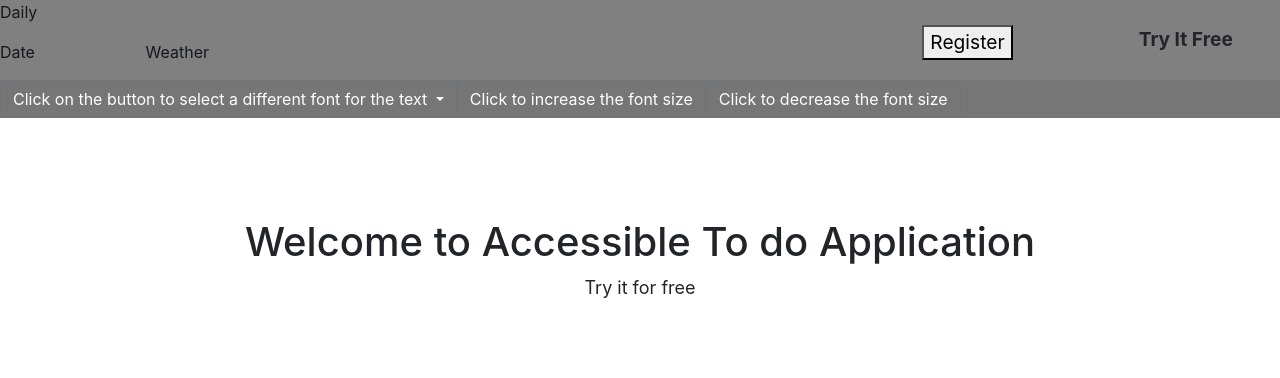
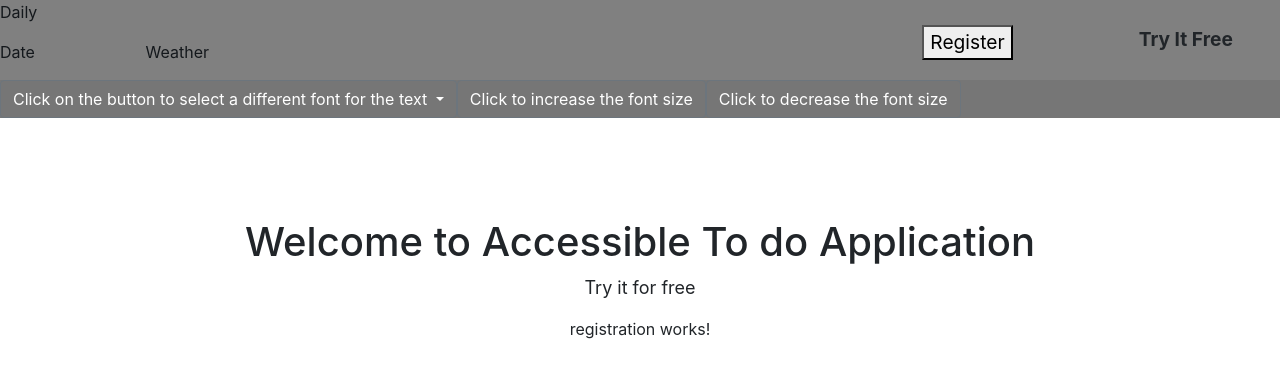
Before and after one commit to 0127JavaUSF/AccessibleTodoList-Front_End, an Angular app in the folder Accessibility-Todo-List/: page /registration in a window 1280 px wide. Before the commit this address led to /. Shown: the top 378 px of the page. Built offline with nearby package versions, Linux system fonts and the light colour scheme.

Commit message:
Fixed Register button

```diff
--- a/Accessibility-Todo-List/src/app/app-routing.module.ts
+++ b/Accessibility-Todo-List/src/app/app-routing.module.ts
@@ -6,6 +6,7 @@ import { TodoListItemComponent } from './components/todo-list-item/todo-list-ite
 import { ItemComponent } from './components/item/item.component';
 import { CreateListComponent } from './components/create-list/create-list.component';
 import { CreateItemComponent } from './components/create-item/create-item.component';
+import { RegistrationComponent } from 'src/app/components/registration/registration.component';
 
 
 
@@ -19,6 +20,7 @@ const routes: Routes = [
   {path: "todo-list/:listId/item/:itemId", component: ItemComponent},
   {path: "todo-list/:listId/create-item", component: CreateItemComponent},
   {path: "", component: LoginComponent},
+  {path: "registration", component: RegistrationComponent},
 
 ];
 
--- a/Accessibility-Todo-List/src/app/components/header-panel/header-panel.component.html
+++ b/Accessibility-Todo-List/src/app/components/header-panel/header-panel.component.html
@@ -16,7 +16,7 @@
         <div class="col-2">
             <p class ="button">
                <!-- LogIn -->
-               <button ngbDropdownItem routerLink="register">Register</button>
+               <button ngbDropdownItem routerLink="registration">Register</button>
             </p>
         </div>
 
--- a/Accessibility-Todo-List/src/app/components/registration/registration.component.html
+++ b/Accessibility-Todo-List/src/app/components/registration/registration.component.html
@@ -1 +1 @@
-<p>registration works!</p>
+<p align="center">registration works!</p>
```
